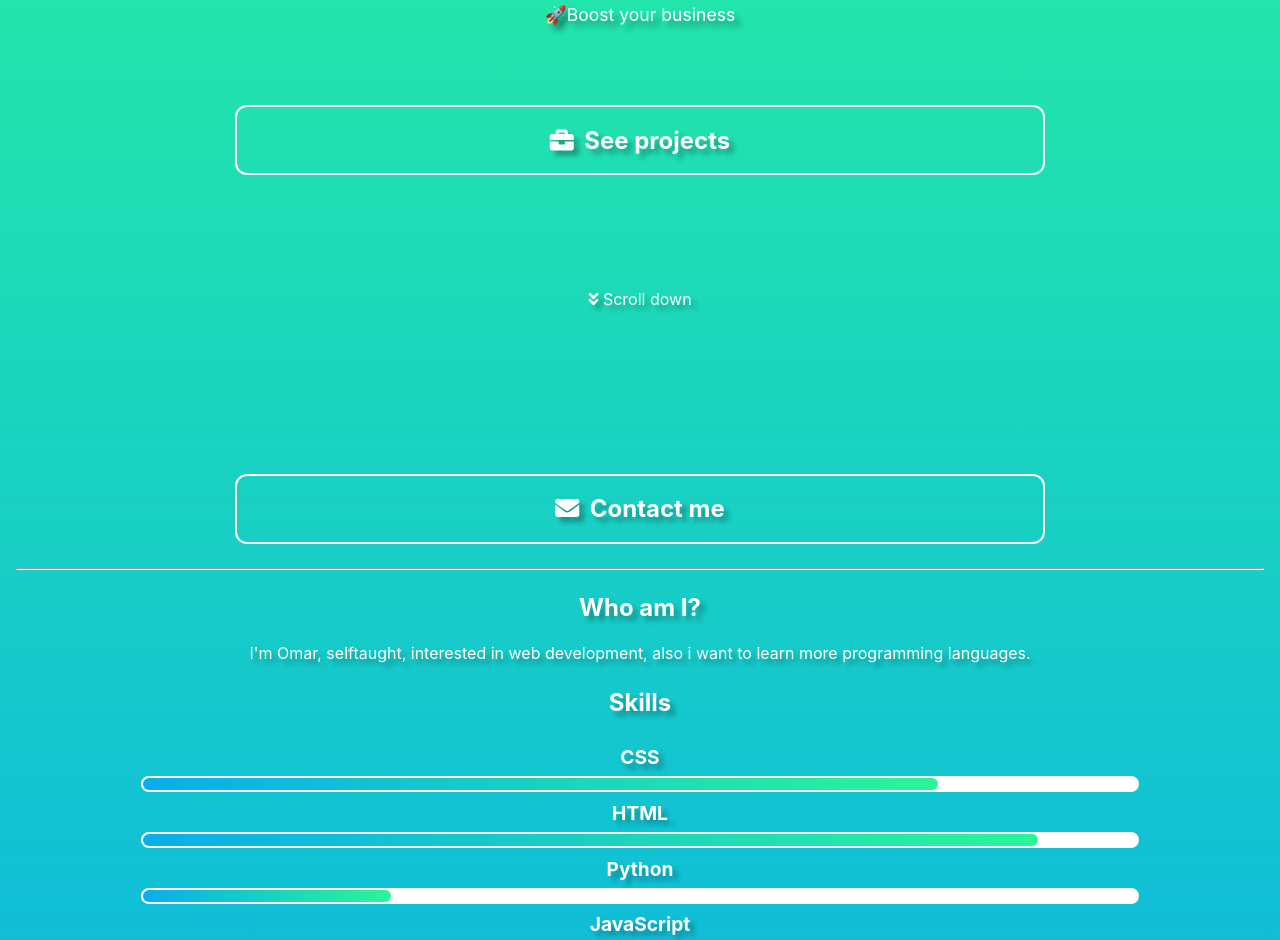
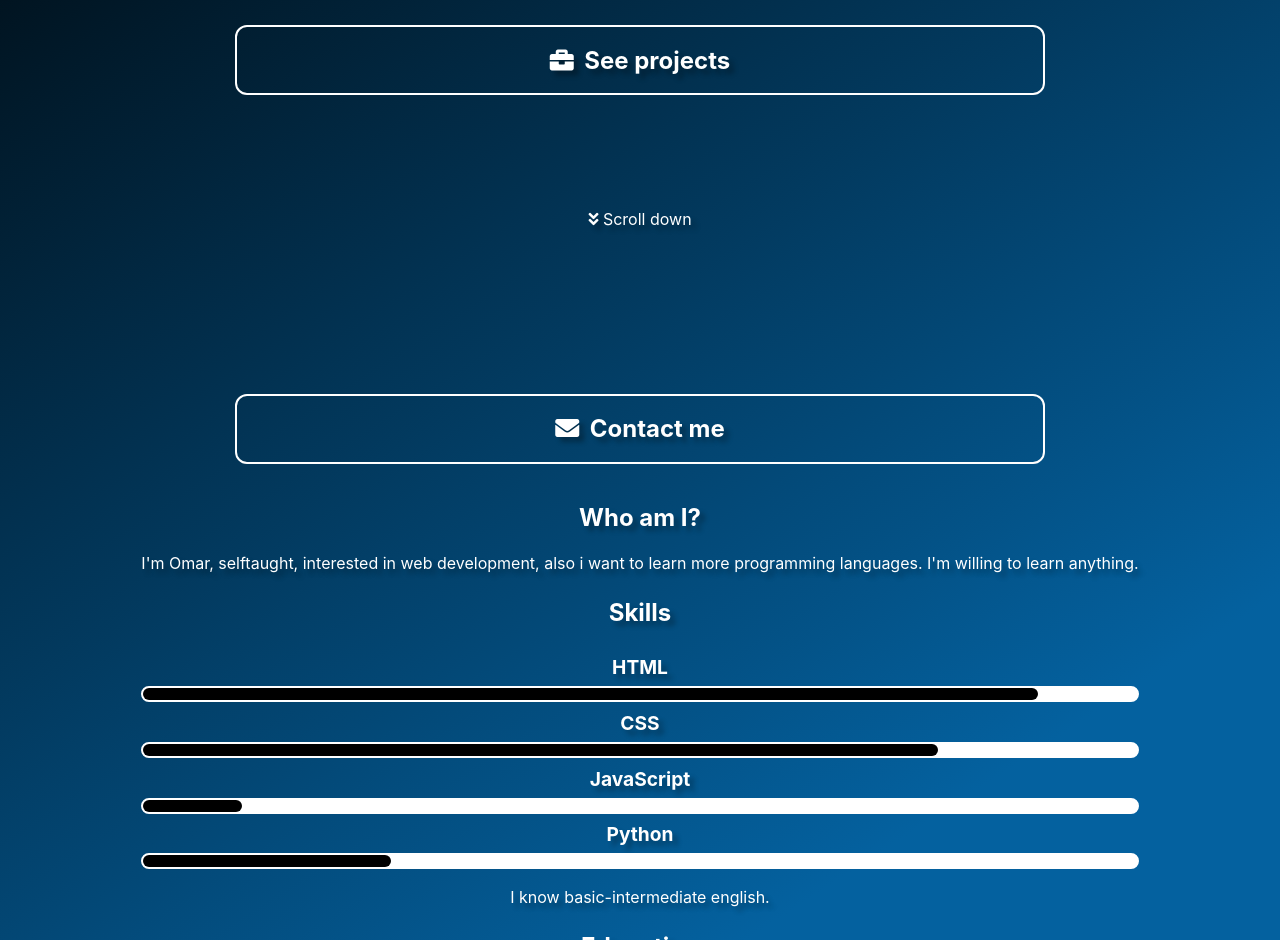
Before and after one commit to omar48121/omar48121.github.com, a plain HTML site: page personalweb/index.html in a window 1280 px wide. Shown: the part 373-1313 px from the top of the page. Drawn offline with Linux system fonts and the light colour scheme.

Commit message:
Background color update

```diff
--- a/personalweb/assets/main.css
+++ b/personalweb/assets/main.css
@@ -1,6 +1,6 @@
 html {
-    background-color: #08AEEA;
-    background-image: linear-gradient(0deg, #08AEEA 0%, #2AF598 100%);
+    background-color: #000000;
+    background-image: linear-gradient(147deg, #000000 0%, #04619f 74%);
     font-family: -apple-system, BlinkMacSystemFont, 'Segoe UI', Roboto, Oxygen, Ubuntu, Cantarell, 'Open Sans', 'Helvetica Neue', sans-serif;
 }
 header {
@@ -18,18 +18,17 @@ header {
     color: #fff;
     text-align: center;
     text-shadow: 5px 5px 5px rgba(0,0,0, 0.4);
-    margin-top: 40vh;
+    margin-top: 30vh;
 }
 .main-text {
     margin-bottom: 50vh;
     font-size: 1.1em;
     color: #fff;
     text-align: center;
-    border-radius: 1px white solid;
     text-shadow: 6px 6px 6px rgba(0,0,0, 0.4);
 }
 .main-text::before {
-    content: "🚀";
+    content: "👋 ";
 }
 .video {
     height: 100vh;
@@ -149,19 +148,19 @@ progress { /* fondo en firefox, ie, edge */
 /* Relleno de la barra en Chrome, Safari, Opera… */
 progress::-webkit-progress-value {
     background: rgb(2,0,36);
-    background: linear-gradient(90deg, #08AEEA 0%, #2AF598 100%);
+    background: #000000;
     border-radius: 0.5em;
 }
 /* Relleno de la barra en Firefox, Waterfox, Tor Browser… */
 progress::-moz-progress-bar {
     background: rgb(2,0,36);
-    background: linear-gradient(90deg, #08AEEA 0%, #2AF598 100%);
+    background: #000000;
     border-radius: 0.5em;
 }
 /* Relleno de la barra en IE y Egde */
 progress::-ms-fill {
     background: rgb(2,0,36);
-    background: linear-gradient(90deg, #08AEEA 0%, #2AF598 100%);
+    background: #000000;
     border-radius: 0.5em;
     border: none;
     /* ¡Explorer añade un borde al relleno! */
--- a/personalweb/index.html
+++ b/personalweb/index.html
@@ -11,8 +11,8 @@
 </head>
 <body>
     <header>
-        <h1 class="main-title">Web Development</h1>
-        <p class="main-text">Boost your business</p>
+        <h1 class="main-title">🚀 Web Development</h1>
+        <p class="main-text">Hi! I'm Omar.</p>
     </header>
     <main>
         <div class="portfolio">
@@ -32,15 +32,14 @@
             </a>
         </div>
         <div class="info-div">
-            <hr>
             <h2 class="title">Who am I?</h2>
-            <p class="text">I'm Omar, selftaught, interested in web development, also i want to learn more programming languages.</p>
+            <p class="text">I'm Omar, selftaught, interested in web development, also i want to learn more programming languages. I'm willing to learn anything.</p>
             <h2 class="title">Skills</h2>
             <div class="skills-div">
+                <span>HTML</span> <progress max="100" value="90"></progress>
                 <span>CSS</span> <progress max="100" value="80"></progress>
-                <span>HTML</span> <progress max="100" value="90"></progress>
+                <span>JavaScript</span> <progress max="100" value="10"></progress>
                 <span>Python</span> <progress max="100" value="25"></progress>
-                <span>JavaScript</span> <progress max="100" value="10"></progress>
             </div>
             <p class="text">I know basic-intermediate english.</p>
             <h2 class="title">Education</h2>
```
